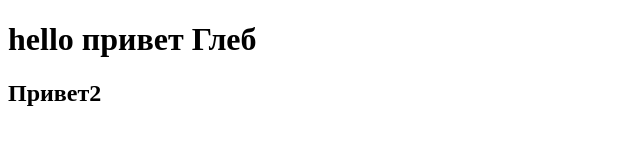
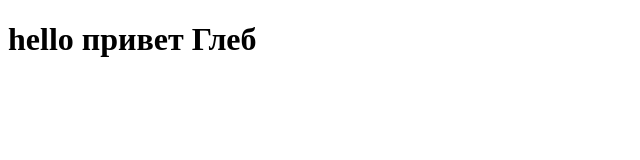
Before and after one commit to FTPscaaarcrw/my_reposit, a plain HTML site: page index.html in a window 1280 px wide. Shown: the whole page, without its empty margins (0-640 px from the left). Drawn offline with Linux system fonts and the light colour scheme.

Commit message:
удвлил строчку

```diff
--- a/index.html
+++ b/index.html
@@ -4,5 +4,4 @@
 </head>
 <body>
     <h1>hello привет Глеб</h1>
-    <h2>Привет2</h2>
 </body>
```
